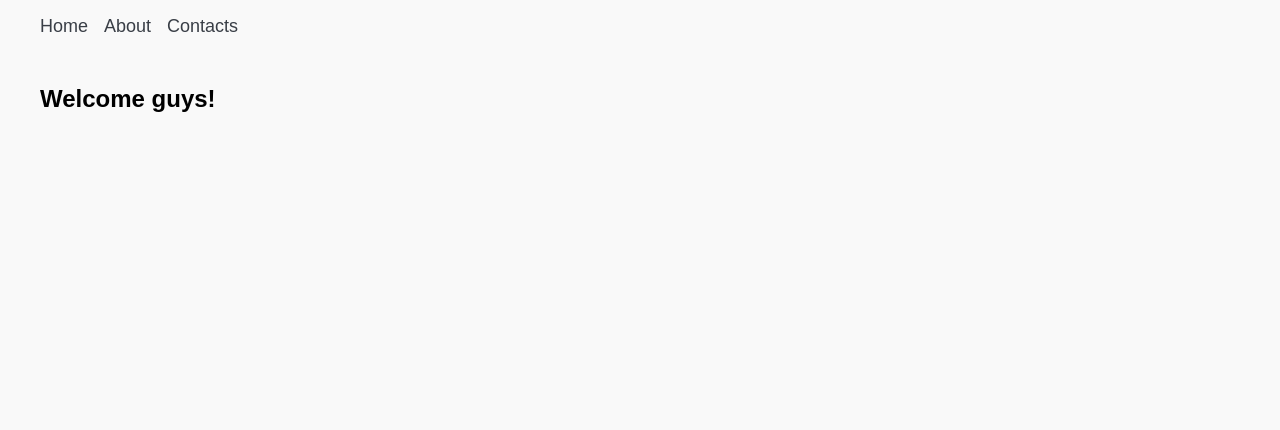
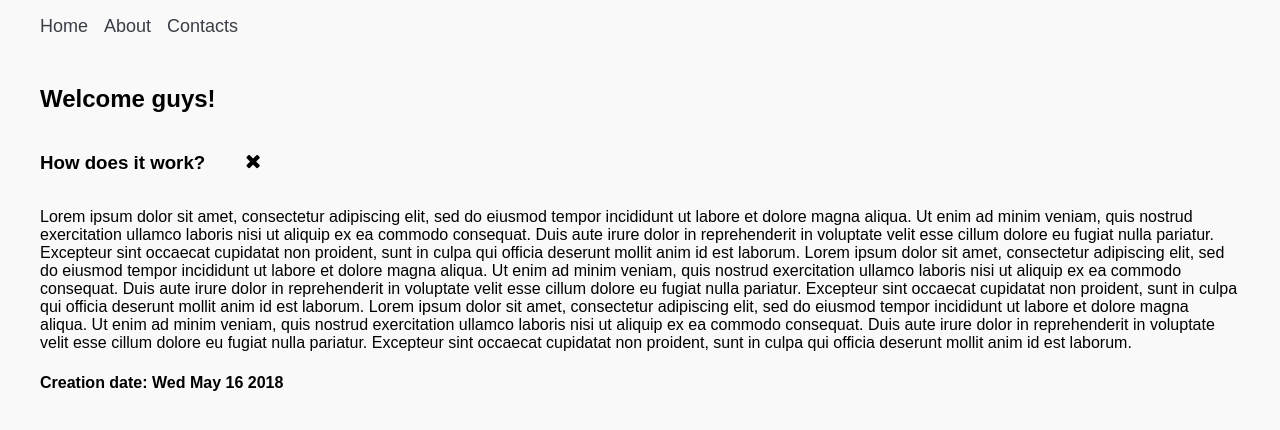
Before and after one commit to lizafalko/hotelLookApp, a React (Create React App) app: page / in a window 1280 px wide. Shown: the top 430 px of the page. Built offline with nearby package versions, Linux system fonts and the light colour scheme.

Commit message:
added new blocks

```diff
--- a/src/App.css
+++ b/src/App.css
@@ -24,6 +24,7 @@ html, body {
 
 .page {
   margin-left: 40px;
+  margin-right: 20px;
 }
 
 .card {
@@ -120,3 +121,18 @@ html, body {
 ::selection {
   background-color: silver;
 }
+
+.close_icon {
+  font-size: 20px;
+  margin-left: 40px;
+  margin-top: 18px;
+  cursor: pointer;
+}
+
+.page__close-icon {
+  display: flex;
+}
+
+.page__page--modification {
+  margin-right: 40px;
+}
--- a/src/Home.js
+++ b/src/Home.js
@@ -2,10 +2,45 @@ import React, { Component } from 'react';
 import ReactDOM from 'react';
 import './App.css';
 
-export const Home = () => (
-  <div className="page">
-    <h2 className="page__heading">Welcome guys!</h2>
-  </div>
-);
+export class Home extends Component {
+  constructor(props) {
+    super(props);
+    this.handleClose = this.handleClose.bind(this);
+  }
+
+  handleClose() {
+
+  }
+
+  render() {
+    return (
+      <div className="page page__page--modification">
+        <h2 className="page__heading">Welcome guys!</h2>
+        <div className="page__close-icon">
+          <h3>How does it work?</h3>
+          <i className="times-icon fa fa-times close_icon" onClick={this.handleClose} />
+        </div>
+        <p>
+          Lorem ipsum dolor sit amet, consectetur adipiscing elit, sed do eiusmod tempor
+          incididunt ut labore et dolore magna aliqua. Ut enim ad minim veniam, quis nostrud
+          exercitation ullamco laboris nisi ut aliquip ex ea commodo consequat.
+          Duis aute irure dolor in reprehenderit in voluptate velit esse cillum dolore eu fugiat nulla pariatur.
+          Excepteur sint occaecat cupidatat non proident, sunt in culpa qui officia deserunt mollit anim id est laborum.
+          Lorem ipsum dolor sit amet, consectetur adipiscing elit, sed do eiusmod tempor
+          incididunt ut labore et dolore magna aliqua. Ut enim ad minim veniam, quis nostrud
+          exercitation ullamco laboris nisi ut aliquip ex ea commodo consequat.
+          Duis aute irure dolor in reprehenderit in voluptate velit esse cillum dolore eu fugiat nulla pariatur.
+          Excepteur sint occaecat cupidatat non proident, sunt in culpa qui officia deserunt mollit anim id est laborum.
+          Lorem ipsum dolor sit amet, consectetur adipiscing elit, sed do eiusmod tempor
+          incididunt ut labore et dolore magna aliqua. Ut enim ad minim veniam, quis nostrud
+          exercitation ullamco laboris nisi ut aliquip ex ea commodo consequat.
+          Duis aute irure dolor in reprehenderit in voluptate velit esse cillum dolore eu fugiat nulla pariatur.
+          Excepteur sint occaecat cupidatat non proident, sunt in culpa qui officia deserunt mollit anim id est laborum.
+        </p>
+        <h4>Creation date: {(new Date()).toDateString()}</h4>
+      </div>
+    )
+  }
+}
 
 export default Home;
```
